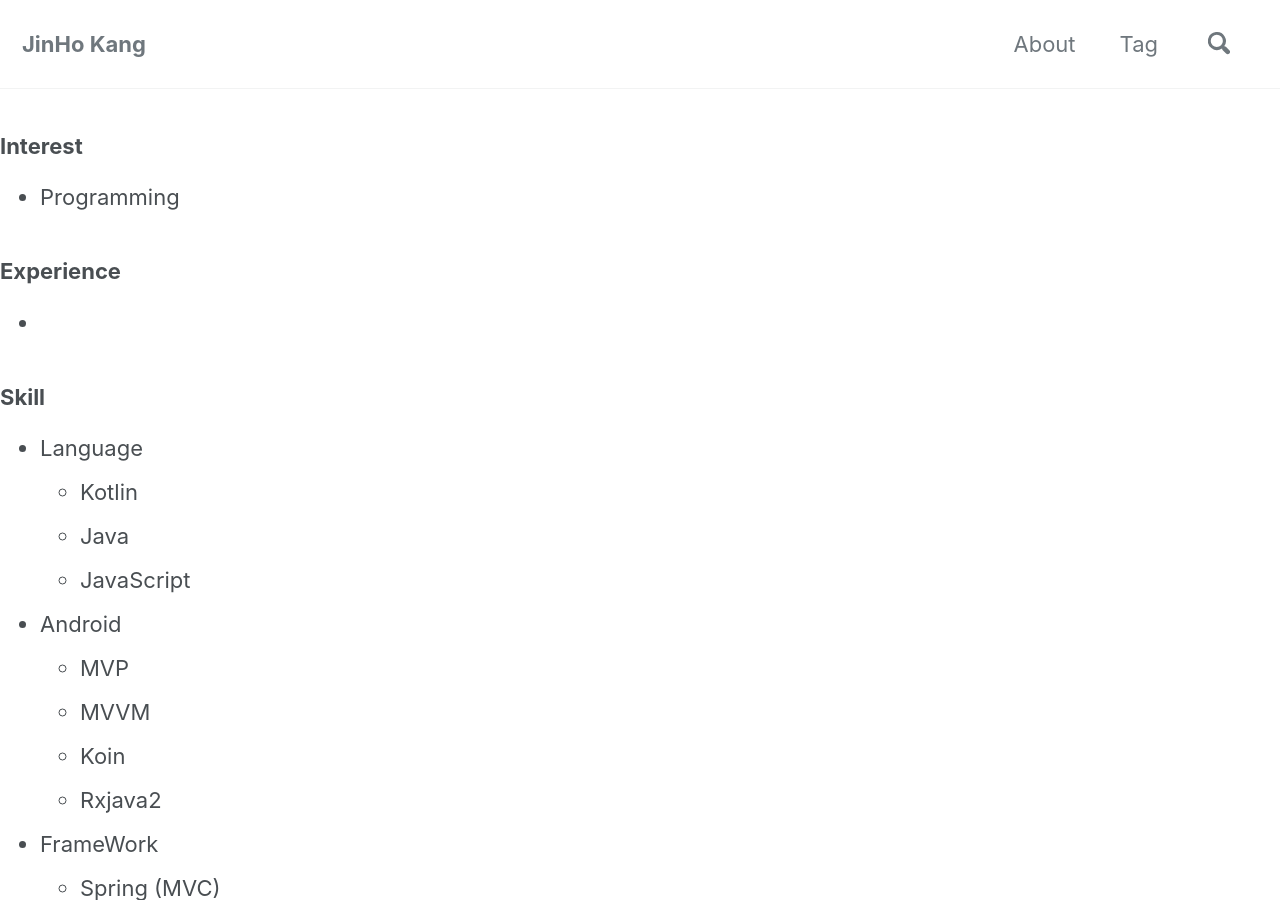
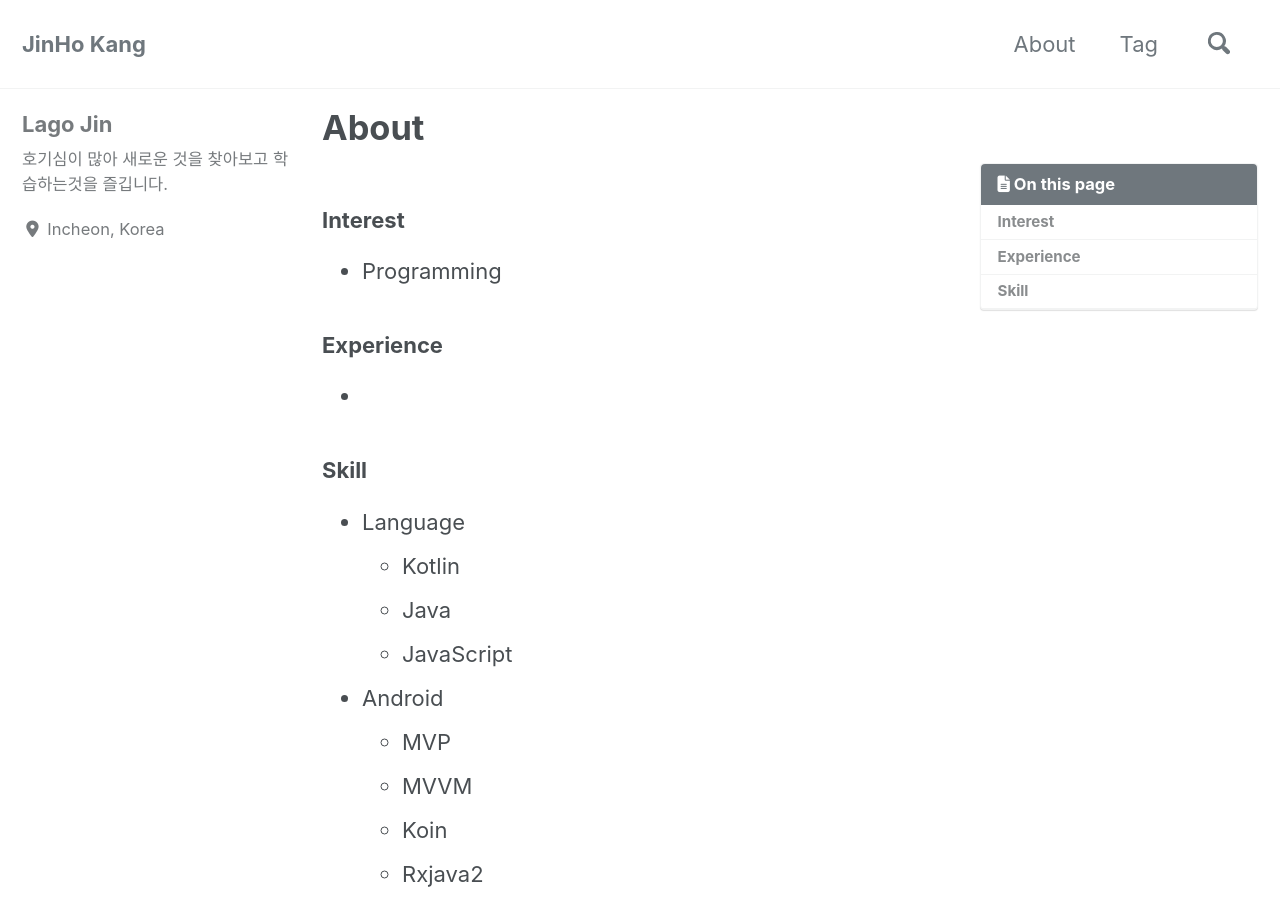
Before and after one commit to lagoJin/lagoJin.github.io, a Jekyll site: the page built from _pages/about.md, in a window 1280 px wide and 900 px high. Built offline with Jekyll 4.4.1, drawn with Linux system fonts in a browser that asks for light colours; cached includes are drawn as plain includes; nearby versions of some CDN libraries; our own code applies the rules of GitHub Pages for plain Markdown files; part of the change alters nothing that is shown; some of the changed text lies outside the part shown.

Commit message:
설정 변경

```diff
--- a/_config.yml
+++ b/_config.yml
@@ -281,8 +281,15 @@ defaults:
       path: ""
       type: posts
       layout: single
+    value :
       author_profile: true
       read_time: true
       comments: true
       share: true
       related: true
+  - scope :
+      path : "_pages"
+      type : pages
+    values :
+      layout : single
+      author_profile : true
```
